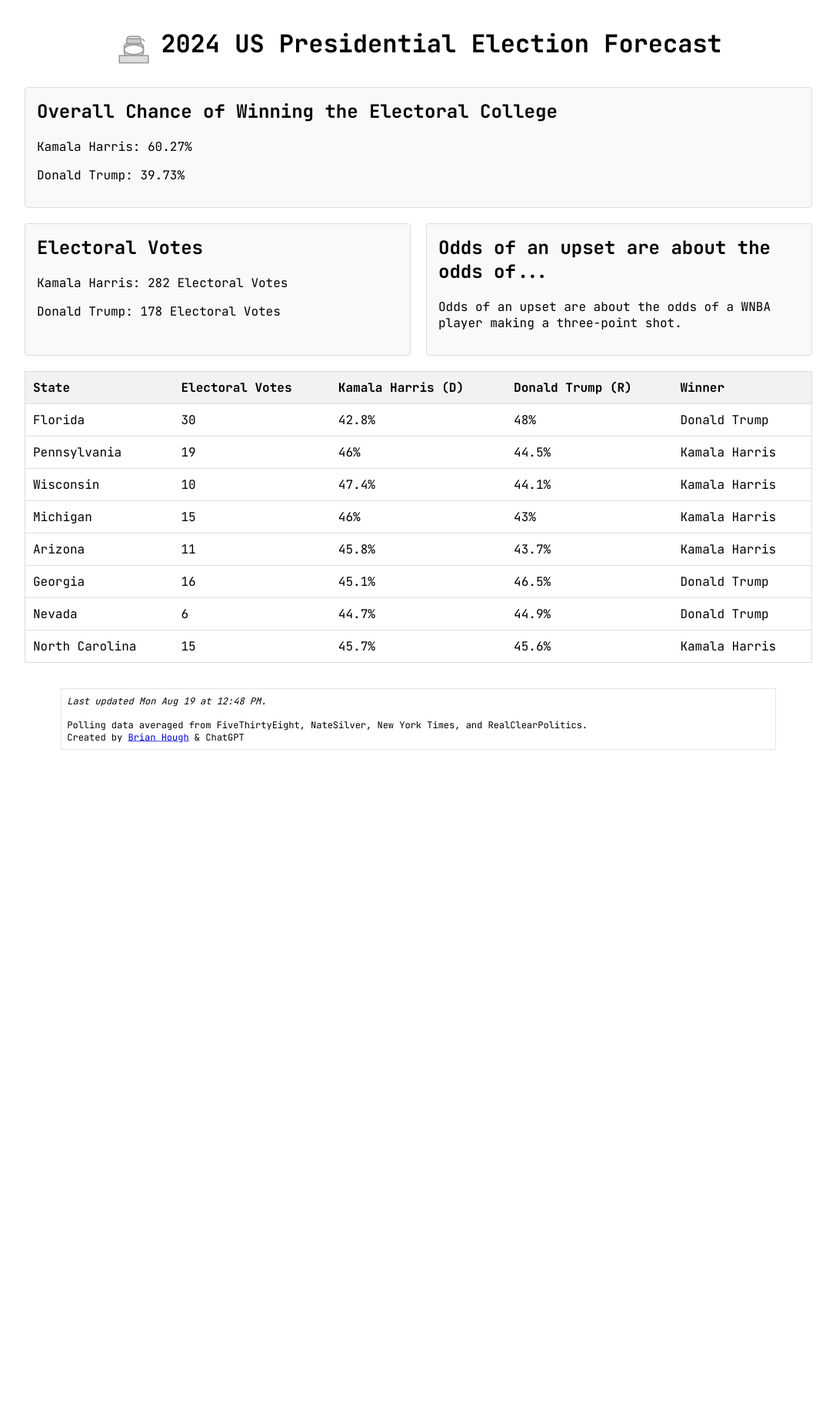
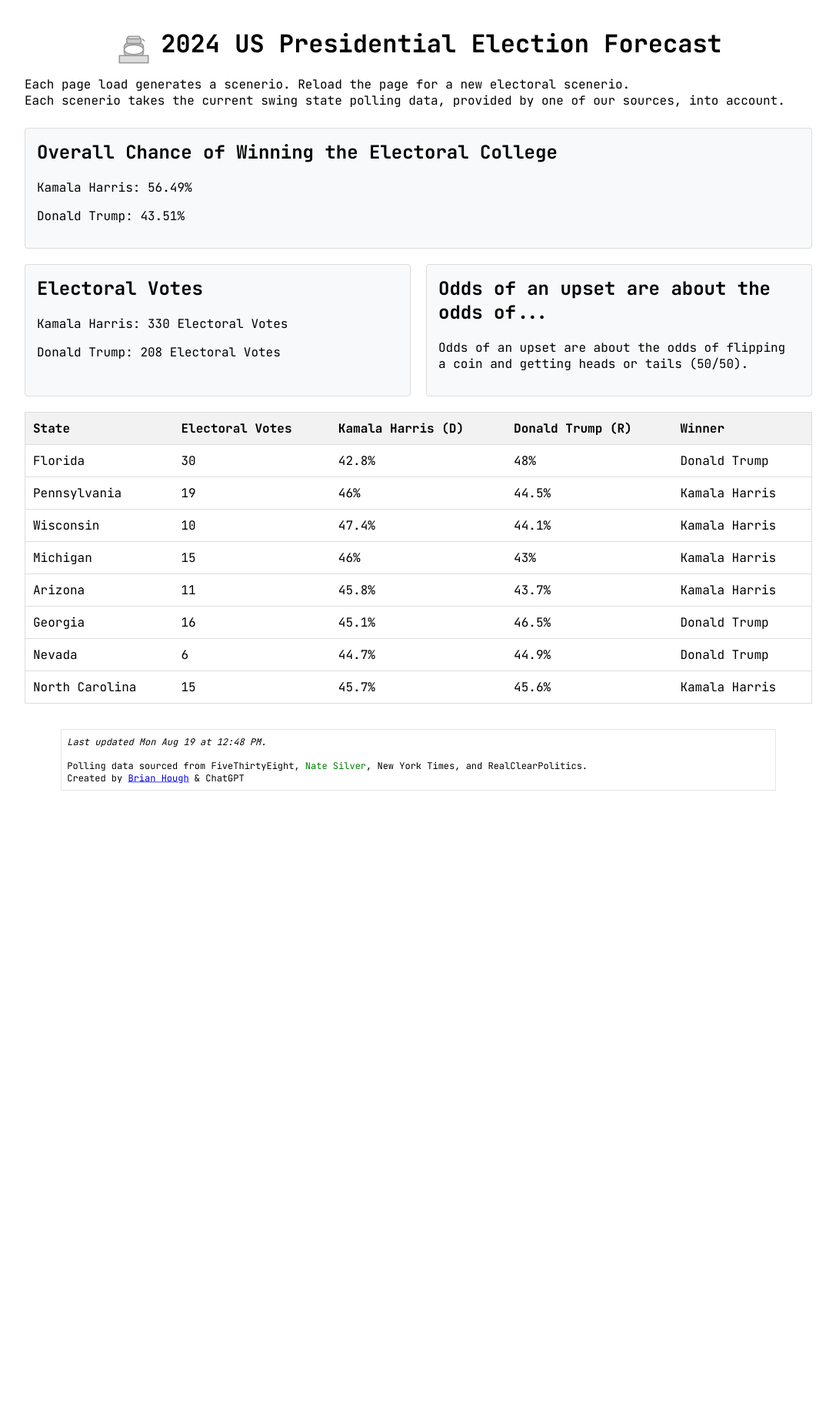
Before and after one commit to derfbwh/derfbwh.github.io, a Jekyll site: the page forecast/index.html, which Jekyll copies as it is, in a window 1280 px wide. Shown: the whole page at 77% size, without its empty margins (96-1183 px from the left). Built offline with Jekyll 4.4.1, drawn with Linux system fonts in a browser that asks for light colours; some web fonts are replaced; before the commit the page ends 1776 px from its top, so only the background shows below that.

Commit message:
Update index.html

```diff
--- a/forecast/index.html
+++ b/forecast/index.html
@@ -22,6 +22,11 @@
             width: 50px; /* Set Mappy width to 50 pixels */
             height: auto; /* Maintain aspect ratio */
             vertical-align: middle;
+        }
+        .tagline {
+        margin-top:-35px;
+        padding-bottom:25px;
+
         }
         .container {
             max-width: 1024px;
@@ -100,7 +105,8 @@
                 <ellipse cx="32" cy="30" rx="16" ry="8" fill="#fff" stroke="#999" stroke-width="2"/>
             </svg>
             2024 US Presidential Election Forecast
-        </h1>
+        </h1><br><div class="tagline">Each page load generates a scenerio. Reload the page for a new electoral scenerio. <br>Each scenerio takes the current swing state polling data, provided by one of our sources, into account.</div>
+
 
         <div class="results-container">
             <div class="results">
@@ -136,13 +142,13 @@
             </tbody>
         </table>
     </div>
-
                     <table id="credits" style="scale:75%;">
         <tr>
         <td>
         <i>Last updated Mon Aug 19 at 12:48 PM.</i><br><br>
-        Polling data averaged from FiveThirtyEight, NateSilver, New York Times, and RealClearPolitics.<br>
+        Polling data sourced from FiveThirtyEight, <span style="color:green;">Nate Silver</span>, New York Times, and RealClearPolitics.<br>
         Created by <a href="https://mastodon.social/@BrianHough">Brian Hough</a> & ChatGPT</td></tr></table>
+
 
         <svg id="usMap" viewBox="0 0 1000 600"></svg>
 
@@ -213,6 +219,23 @@
 
         document.getElementById(state.state).textContent = winner;
     });
+
+    // Adjust the votes to ensure they sum to 538
+    const totalVotes = harrisVotes + trumpVotes;
+    const adjustmentFactor = 538 / totalVotes;
+
+    harrisVotes = Math.round(harrisVotes * adjustmentFactor);
+    trumpVotes = Math.round(trumpVotes * adjustmentFactor);
+
+    // Ensure the total is exactly 538 by adjusting the larger candidate's votes
+    const totalAdjustedVotes = harrisVotes + trumpVotes;
+    if (totalAdjustedVotes !== 538) {
+        if (harrisVotes > trumpVotes) {
+            harrisVotes += (538 - totalAdjustedVotes);
+        } else {
+            trumpVotes += (538 - totalAdjustedVotes);
+        }
+    }
 
     document.getElementById('harrisVotes').textContent = `Kamala Harris: ${harrisVotes.toFixed(0)} Electoral Votes`;
     document.getElementById('trumpVotes').textContent = `Donald Trump: ${trumpVotes.toFixed(0)} Electoral Votes`;
```
Lines whose indentation alone changed are shown as unchanged.
